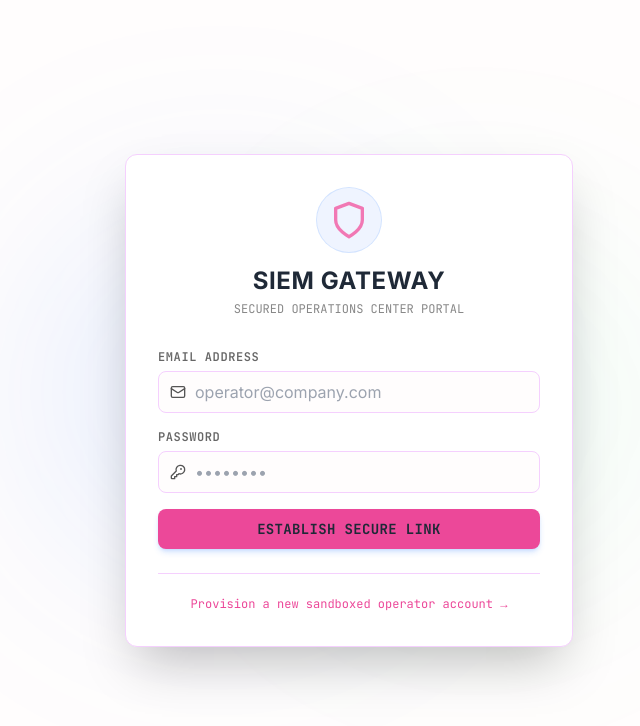
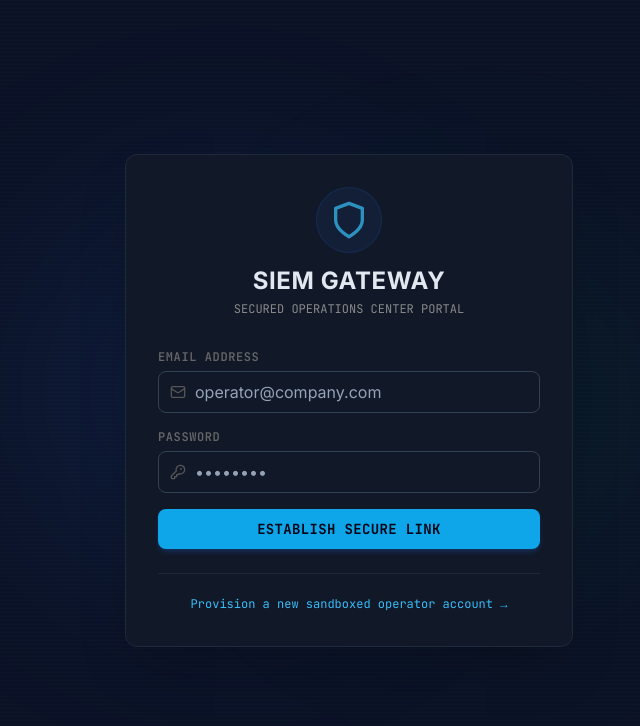
Before and after one commit to Ritham-create/SIEM, a React (Vite) app in the folder apps/frontend/: page /login in a window 1280 px wide. Shown: the top 726 px of the page, without its empty margins (291-931 px from the left). Built offline with nearby package versions, Linux system fonts and the light colour scheme.

Commit message:
feat: update theme colors

```diff
--- a/apps/frontend/src/components/layout/Layout.jsx
+++ b/apps/frontend/src/components/layout/Layout.jsx
@@ -6,11 +6,11 @@ const Layout = ({ children }) => {
   const [sidebarCollapsed, setSidebarCollapsed] = useState(false);
 
   return (
-    <div className="flex h-screen bg-[#fffafc]">
+    <div className="flex h-screen bg-[#050814] text-[#e2e8f0]">
       <Sidebar collapsed={sidebarCollapsed} setCollapsed={setSidebarCollapsed} />
       <div className="flex-1 flex flex-col overflow-hidden">
         <Topbar />
-        <main className="flex-1 overflow-y-auto p-6 bg-[#fef7fb]">
+        <main className="flex-1 overflow-y-auto p-6 bg-[#0b1226]">
           {children}
         </main>
       </div>
--- a/apps/frontend/src/components/layout/Topbar.jsx
+++ b/apps/frontend/src/components/layout/Topbar.jsx
@@ -7,18 +7,18 @@ const Topbar = () => {
 
   const getRoleColor = (role) => {
     switch (role) {
-      case 'Admin': return 'bg-[#ff1744]/10 text-[#ff1744] border-[#ff1744]/30';
-      case 'Analyst': return 'bg-[#ffea00]/10 text-[#ffea00] border-[#ffea00]/30';
-      default: return 'bg-[#00e676]/10 text-[#00e676] border-[#00e676]/30';
+      case 'Admin': return 'bg-[#ef4444]/10 text-[#fee2e2] border-[#ef4444]/30';
+      case 'Analyst': return 'bg-[#facc15]/10 text-[#fef9c3] border-[#facc15]/30';
+      default: return 'bg-[#22c55e]/10 text-[#dcfce7] border-[#22c55e]/30';
     }
   };
 
   return (
-    <header className="h-16 bg-[#fffafc] border-b border-[#f5d0fe] px-6 flex items-center justify-between">
+    <header className="h-16 bg-[#0b1226] border-b border-[#111827] px-6 flex items-center justify-between">
       {/* Platform Title */}
       <div className="flex items-center space-x-2">
-        <ShieldAlert size={20} className="text-[#ec4899]" />
-        <span className="text-sm font-semibold tracking-wider uppercase text-[#111827] font-mono">
+        <ShieldAlert size={20} className="text-[#0ea5e9]" />
+        <span className="text-sm font-semibold tracking-wider uppercase text-[#cbd5e1] font-mono">
           Security Operations Center (SOC)
         </span>
       </div>
@@ -30,9 +30,9 @@ const Topbar = () => {
             <span className={`text-[10px] uppercase px-2 py-0.5 rounded border ${getRoleColor(user.role)} font-mono`}>
               {user.role}
             </span>
-            <div className="flex items-center space-x-2 p-1.5 rounded bg-[#fffdfd] border border-[#f5d0fe]">
-              <User size={16} className="text-[#be185d]" />
-              <span className="text-sm text-[#374151] font-medium">{user.username}</span>
+            <div className="flex items-center space-x-2 p-1.5 rounded bg-[#0f172a] border border-[#111827]">
+              <User size={16} className="text-[#38bdf8]" />
+              <span className="text-sm text-[#cbd5e1] font-medium">{user.username}</span>
             </div>
           </div>
         )}
@@ -40,7 +40,7 @@ const Topbar = () => {
         <button
           onClick={logout}
           title="Disconnect securely"
-          className="flex items-center space-x-1.5 p-2 bg-[#fdf2f8] hover:bg-[#ff1744]/20 hover:text-[#ff1744] text-[#6b7280] rounded transition-all cursor-pointer border border-[#f9d5e5]"
+          className="flex items-center space-x-1.5 p-2 bg-[#111827] hover:bg-[#0ea5e9]/15 hover:text-[#38bdf8] text-[#cbd5e1] rounded transition-all cursor-pointer border border-[#1e293b]"
         >
           <LogOut size={16} />
           <span className="text-xs font-semibold">Logout</span>
--- a/apps/frontend/src/index.css
+++ b/apps/frontend/src/index.css
@@ -11,28 +11,28 @@
 }
 
 body {
-  background: linear-gradient(135deg, #fffafc 0%, #fdf2f8 100%);
-  color: #1f2937;
+  background: radial-gradient(circle at top left, #0d1530 0%, #050814 40%, #02050d 100%);
+  color: #e2e8f0;
   font-family: 'Inter', -apple-system, BlinkMacSystemFont, 'Segoe UI', sans-serif;
   -webkit-font-smoothing: antialiased;
   -moz-osx-font-smoothing: grayscale;
 }
 
-/* Global theme overrides for the existing dark UI classes */
-body .text-white { color: #1f2937 !important; }
-body .text-\[\#e0e0e0\] { color: #374151 !important; }
-body .bg-\[\#0a0a0a\] { background-color: #fffdfd !important; }
-body .bg-\[\#141414\] { background-color: #ffffff !important; }
-body .bg-\[\#1a1a1a\] { background-color: #fff7fb !important; }
-body .bg-\[\#1e1e1e\] { background-color: #fdf2f8 !important; }
-body .bg-\[\#2a2a2a\] { background-color: #fce7f3 !important; }
-body .bg-\[\#3a3a3a\] { background-color: #fbcfe8 !important; }
-body .bg-\[\#2979ff\] { background-color: #ec4899 !important; }
-body .text-\[\#2979ff\] { color: #ec4899 !important; }
-body .border-\[\#2979ff\] { border-color: #ec4899 !important; }
-body .border-\[\#222\], body .border-\[\#2a2a2a\], body .border-\[\#3a3a3a\] { border-color: #f5d0fe !important; }
-body .border-\[\#e8e8e8\] { border-color: #fbcfe8 !important; }
-body .bg-\[\#e8e8e8\] { background-color: #fdf2f8 !important; }
+/* Global dark tech theme overrides for the existing UI classes */
+body .text-white { color: #e2e8f0 !important; }
+body .text-\[\#e0e0e0\] { color: #cbd5e1 !important; }
+body .bg-\[\#0a0a0a\] { background-color: #0b1226 !important; }
+body .bg-\[\#141414\] { background-color: #111827 !important; }
+body .bg-\[\#1a1a1a\] { background-color: #0f172a !important; }
+body .bg-\[\#1e1e1e\] { background-color: #0f172a !important; }
+body .bg-\[\#2a2a2a\] { background-color: #111827 !important; }
+body .bg-\[\#3a3a3a\] { background-color: #1e293b !important; }
+body .bg-\[\#2979ff\] { background-color: #0ea5e9 !important; }
+body .text-\[\#2979ff\] { color: #38bdf8 !important; }
+body .border-\[\#2979ff\] { border-color: #0ea5e9 !important; }
+body .border-\[\#222\], body .border-\[\#2a2a2a\], body .border-\[\#3a3a3a\] { border-color: #1e293b !important; }
+body .border-\[\#e8e8e8\] { border-color: #334155 !important; }
+body .bg-\[\#e8e8e8\] { background-color: #111827 !important; }
 
 /* Use JetBrains Mono for all font-mono elements */
 .font-mono {
@@ -40,10 +40,10 @@ body .bg-\[\#e8e8e8\] { background-color: #fdf2f8 !important; }
 }
 
 /* Scrollbar */
-::-webkit-scrollbar       { width: 5px; height: 5px; }
-::-webkit-scrollbar-track  { background: #f5f5f5; }
-::-webkit-scrollbar-thumb  { background: #d0d0d0; border-radius: 4px; }
-::-webkit-scrollbar-thumb:hover { background: #b0b0b0; }
+::-webkit-scrollbar       { width: 6px; height: 6px; }
+::-webkit-scrollbar-track  { background: #020617; }
+::-webkit-scrollbar-thumb  { background: #0ea5e9; border-radius: 9999px; }
+::-webkit-scrollbar-thumb:hover { background: #38bdf8; }
 
 /* ── Keyframe animations ─────────────────────────────────── */
 @keyframes fadeIn {
@@ -74,45 +74,45 @@ body .bg-\[\#e8e8e8\] { background-color: #fdf2f8 !important; }
 /* ── Shared design tokens ────────────────────────────────── */
 @layer components {
   .card {
-    @apply bg-[#ffffff] border border-[#f9d5e5] rounded-xl p-4 shadow-sm;
+    @apply bg-[#0b1226] border border-[#0f172a] rounded-xl p-4 shadow-[0_10px_30px_-20px_rgba(14,165,233,0.45)];
   }
 
   .card-sm {
-    @apply bg-[#fffdfd] border border-[#f9d5e5] rounded-lg p-3 shadow-sm;
+    @apply bg-[#0f172a] border border-[#1e293b] rounded-lg p-3 shadow-[0_8px_24px_-20px_rgba(14,165,233,0.35)];
   }
 
   .btn-primary {
-    @apply bg-[#ec4899] hover:bg-[#db2777] active:bg-[#be185d]
-           text-white font-semibold py-2 px-4 rounded-lg
+    @apply bg-[#0ea5e9] hover:bg-[#38bdf8] active:bg-[#0b74b2]
+           text-[#020617] font-semibold py-2 px-4 rounded-lg
            transition-all duration-150 cursor-pointer;
   }
 
   .btn-secondary {
-    @apply bg-[#fff5f9] hover:bg-[#fce7f3] active:bg-[#fbcfe8]
-           text-[#6b7280] font-medium py-2 px-4 rounded-lg
-           border border-[#f5d0fe] hover:border-[#f9a8d4]
+    @apply bg-[#111827] hover:bg-[#1e293b] active:bg-[#111827]
+           text-[#cbd5e1] font-medium py-2 px-4 rounded-lg
+           border border-[#334155]
            transition-all duration-150 cursor-pointer;
   }
 
   .btn-danger {
-    @apply bg-[#ff1744]/10 hover:bg-[#ff1744]/20
-           text-[#ff1744] font-semibold py-2 px-4 rounded-lg
-           border border-[#ff1744]/20
+    @apply bg-[#ef4444]/15 hover:bg-[#ef4444]/25
+           text-[#f8fafc] font-semibold py-2 px-4 rounded-lg
+           border border-[#ef4444]/20
            transition-all duration-150 cursor-pointer;
   }
 
   .input-field {
-    @apply bg-[#fffdfd] border border-[#f5d0fe] text-[#374151]
+    @apply bg-[#111827] border border-[#334155] text-[#e2e8f0]
            rounded-lg px-3 py-2
-           focus:outline-none focus:border-[#ec4899] focus:ring-1 focus:ring-[#ec4899]/30
+           focus:outline-none focus:border-[#0ea5e9] focus:ring-1 focus:ring-[#0ea5e9]/30
            transition-all duration-150
-           placeholder:text-[#9ca3af];
+           placeholder:text-[#94a3b8];
   }
 
   /* Severity badge helpers */
-  .badge-critical { @apply bg-[#ff1744]/15 text-[#ff1744] border border-[#ff1744]/30; }
-  .badge-high     { @apply bg-[#ff9100]/15 text-[#ff9100] border border-[#ff9100]/30; }
-  .badge-medium   { @apply bg-[#ffea00]/15 text-[#ffea00] border border-[#ffea00]/30; }
-  .badge-low      { @apply bg-[#00e676]/15 text-[#00e676] border border-[#00e676]/30; }
-  .badge-info     { @apply bg-[#2979ff]/15 text-[#2979ff] border border-[#2979ff]/30; }
+  .badge-critical { @apply bg-[#ef4444]/15 text-[#fee2e2] border border-[#ef4444]/30; }
+  .badge-high     { @apply bg-[#fb923c]/15 text-[#ffedd5] border border-[#fb923c]/30; }
+  .badge-medium   { @apply bg-[#facc15]/15 text-[#fef9c3] border border-[#facc15]/30; }
+  .badge-low      { @apply bg-[#22c55e]/15 text-[#dcfce7] border border-[#22c55e]/30; }
+  .badge-info     { @apply bg-[#0ea5e9]/15 text-[#cffafe] border border-[#0ea5e9]/30; }
 }
--- a/package.json
+++ b/package.json
@@ -7,10 +7,8 @@
     "dev": "concurrently \"npm run dev --prefix apps/api-gateway\" \"npm run dev --prefix apps/frontend\"",
     "postinstall": "npm install --prefix apps/api-gateway && npm install --prefix apps/frontend",
     "build": "npm run build --prefix apps/frontend",
-    "start": "node apps/api-gateway/src/server.js",
+    "start": "npm start --prefix apps/api-gateway",
     "install-all": "npm install && npm install --prefix apps/api-gateway && npm install --prefix apps/frontend",
-    "build": "npm run build --prefix apps/frontend",
-    "start": "npm start --prefix apps/api-gateway",
     "test": "echo \"Error: no test specified\" && exit 1"
   },
   "keywords": [],
```
Also changed, not shown: apps/frontend/src/components/layout/Sidebar.jsx (+10 -10 lines), 5 other files (tests, documents, lock files or other folders).
